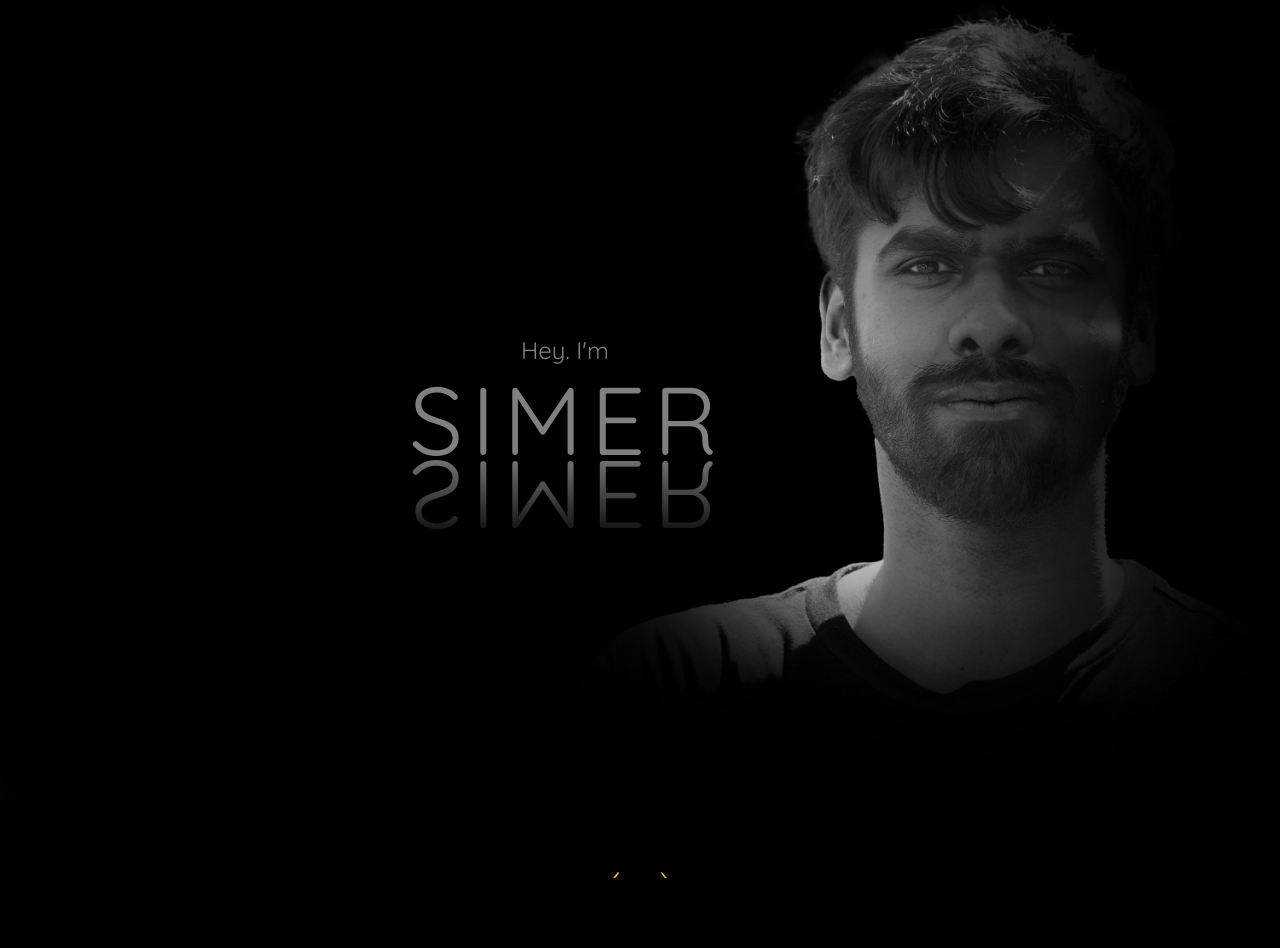
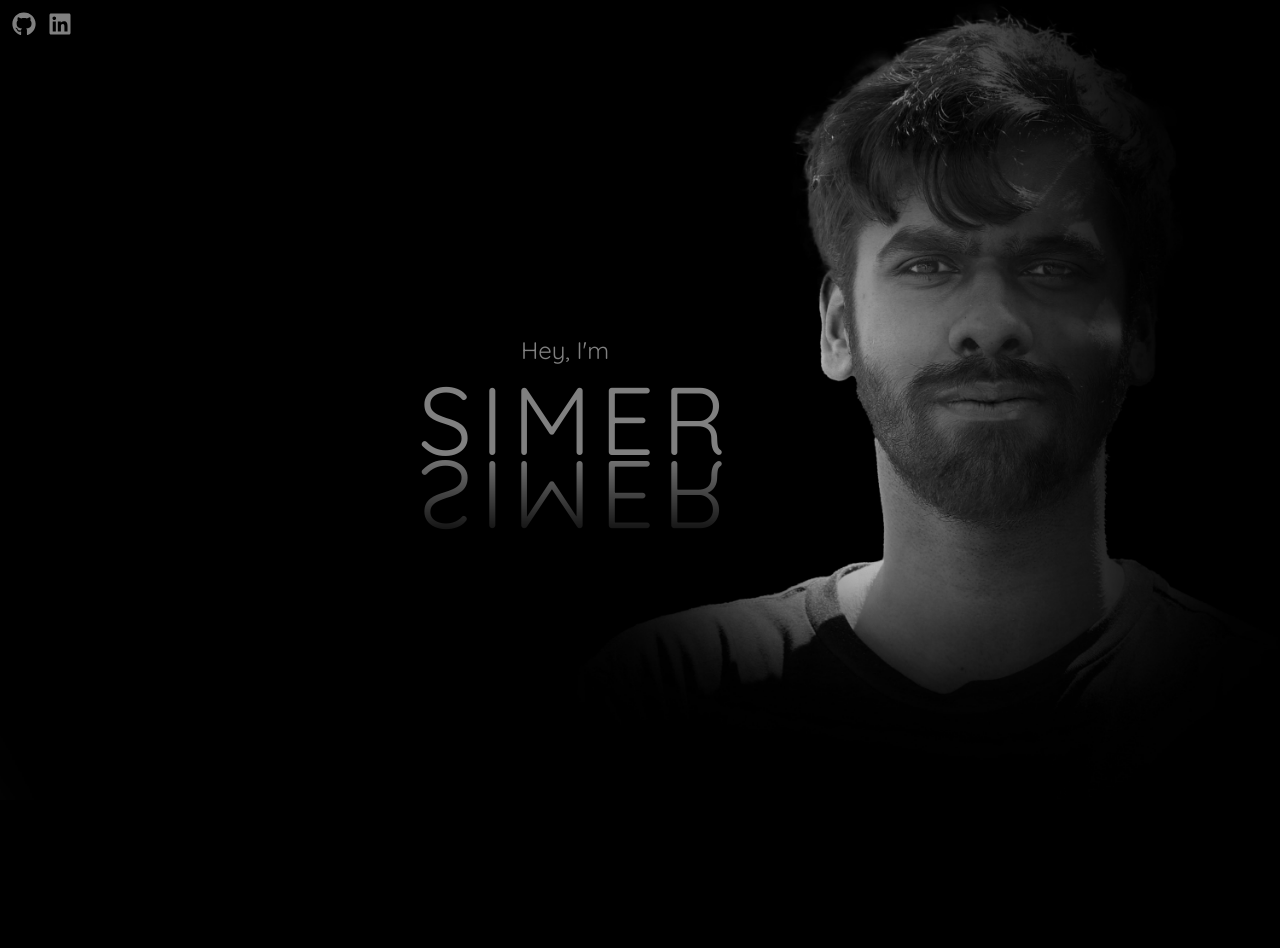
Before and after one commit to Simer0996/portfolio, a React (Create React App) app: page / in a window 1280 px wide. Shown: the top 948 px of the page. After the commit the page ends 800 px from the top, so only its background shows below. Built offline with nearby package versions, Linux system fonts and the light colour scheme.

Commit message:
changing layout

```diff
--- a/package.json
+++ b/package.json
@@ -16,6 +16,7 @@
     "react": "^18.2.0",
     "react-dom": "^18.2.0",
     "react-icons": "^4.4.0",
+    "react-router-dom": "^6.4.3",
     "react-scripts": "5.0.1",
     "three": "^0.142.0",
     "use-sound": "^4.0.1",
--- a/src/App.js
+++ b/src/App.js
@@ -1,27 +1,21 @@
 // import "./App.css"
-import Header from "./components/Header"
-import Landing from "./components/Landing"
+// import Header from "./components/Header"
+import Home from "./components/Home"
+import HeaderNav from "./components/HeaderNav"
 
-import Contact from "./components/Contact"
-import About from "./components/About"
-import Projects from "./components/Projects"
-
-// import {
-//   FaSun,
-//   FaMoon,
-//   FaInstagram,
-//   FaGithub,
-//   FaLinkedin,
-// } from "react-icons/fa"
+// import Contact from "./components/Contact"
+// import About from "./components/About"
+// import Projects from "./components/Projects"
 
 function App() {
   return (
     <div className="App">
-      <Landing />
-      <Header />
+      <HeaderNav />
+      <Home />
+      {/* <Header /> */}
       {/* <Projects /> */}
-      <About />
-      <Contact />
+      {/* <About /> */}
+      {/* <Contact /> */}
     </div>
   )
 }
--- /dev/null
+++ b/src/components/HeaderNav.jsx
@@ -0,0 +1,25 @@
+import React from 'react'
+import {
+    // FaSun,
+    // FaMoon,
+
+    FaGithub,
+    FaLinkedin,
+  } from "react-icons/fa"
+
+
+const HeaderNav = () => {
+    const getStyle ={
+        color: "gray",
+    }
+  return (
+    <div>
+     <div className="flex fixed left-0 top-0 w-full z-10 gap-3 m-3">
+    <a href="https://github.com/Simer0996" className="text-2xl text-gray hoverLink"><FaGithub style={getStyle}/></a>
+    <a href="https://www.linkedin.com/in/simerjit-singh/" className="text-2xl text-gray hoverLink"><FaLinkedin style={getStyle}/></a>
+
+ </div></div>
+  )
+}
+
+export default HeaderNav
--- a/src/components/Landing.jsx
+++ b/src/components/Home.jsx
@@ -1,15 +1,18 @@
 import React from "react"
 
+
 const Body = () => {
+
   return (
     <div className="flex items-center justify-center h-screen bg-center bg-contain lg:bg-cover bg-no-repeat customImg ">
-      <div className="text-center ml-[-150px]">
-        <h1 className="text-l lg:text-2xl text-[grey]">Hey. I'm </h1>
-        <h1 className="text-4xl lg:text-8xl text-[grey] lg:mt-[5px] lg:ml-[-210px] ml-[-110px] mt-[-15px] reflections">
+    <div className="text-center ml-[-150px]">
+        <h1 className="text-l lg:text-2xl text-[grey]">Hey, I'm </h1>
+        <h1 className="text-4xl lg:text-8xl text-[grey] lg:mt-[5px] lg:ml-[-207px] ml-[-110px] mt-[-15px] reflections">
           Simer
         </h1>
       </div>
     </div>
+
   )
 }
 
```
Also changed, not shown: 1 other file (tests, documents, lock files or other folders).
